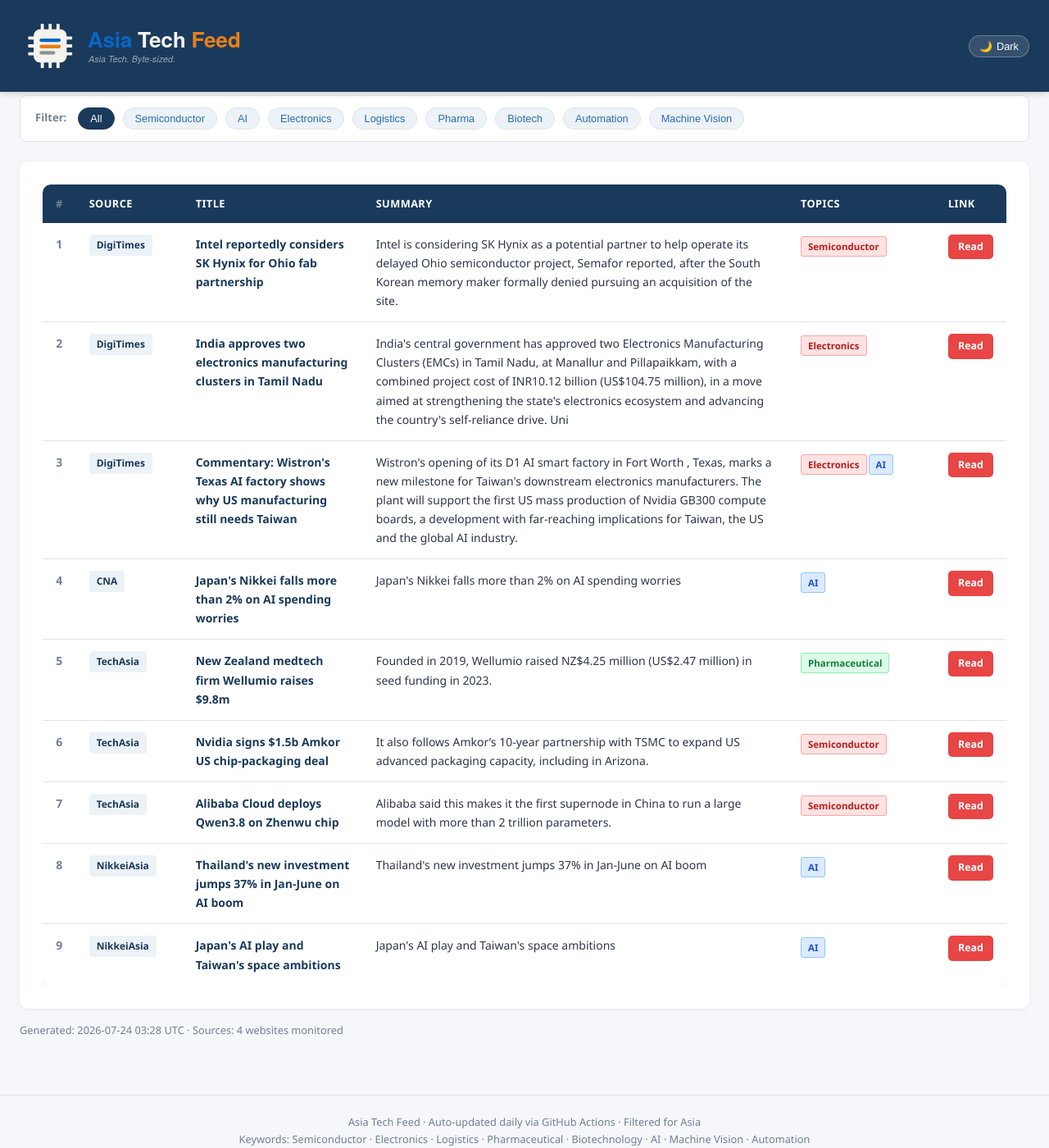
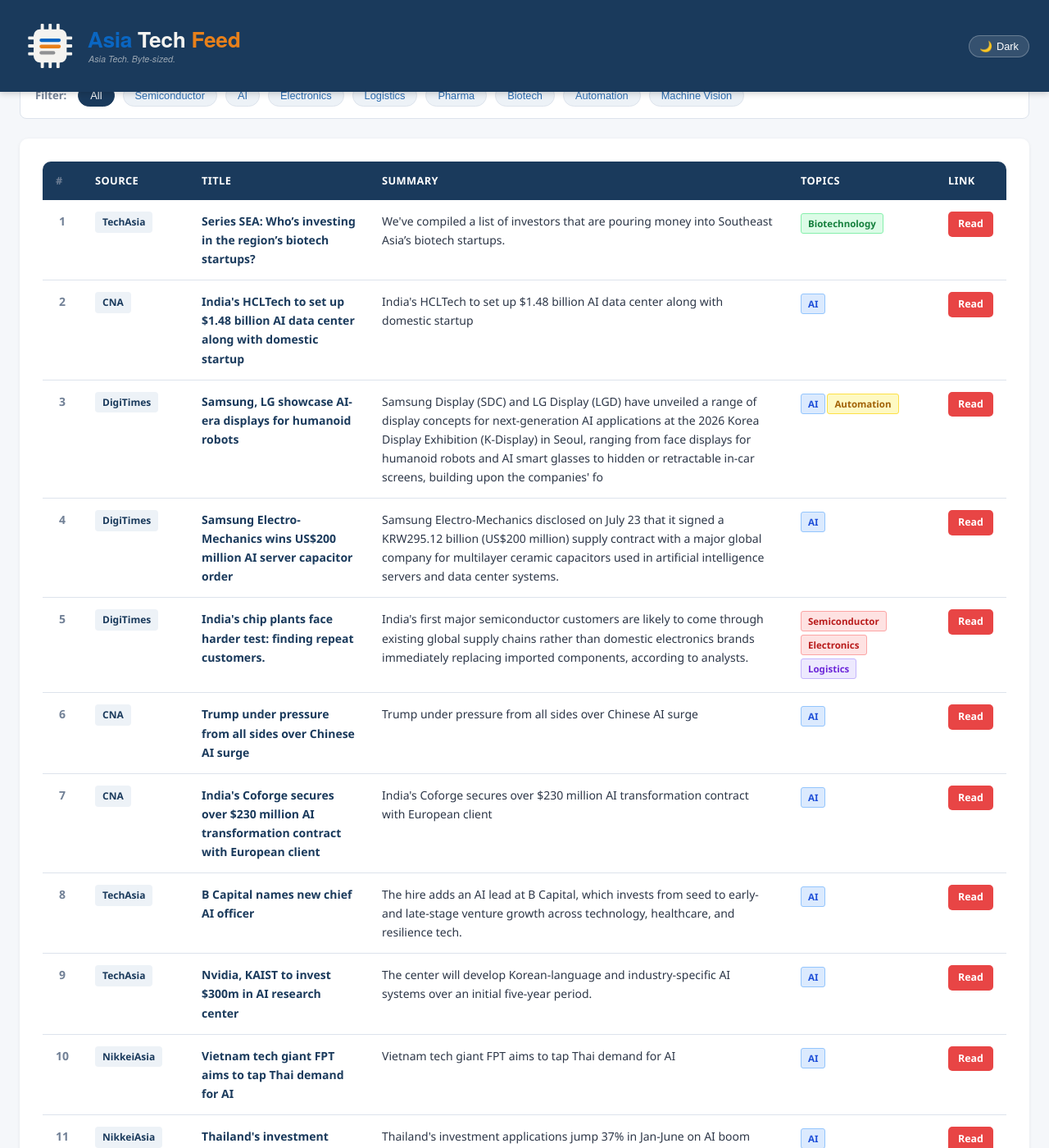
Before and after one commit to asiatechfeed/Asia-Tech-Feed, a Jekyll site: the page built from _posts/2026-07-24-asia-tech-news-digest.md, in a window 1280 px wide and 1400 px high, scrolled down 633 px. Shown: the whole window at 82% size. Built offline with Jekyll 4.4.1, drawn with Linux system fonts in a browser that asks for light colours; a script that is not in the unit is left out; some of the changed text lies outside the part shown.

Commit message:
📰 News digest 2026-07-24 (11 articles)

```diff
--- a/_posts/2026-07-24-asia-tech-news-digest.md
+++ b/_posts/2026-07-24-asia-tech-news-digest.md
@@ -1,16 +1,16 @@
 ---
 layout: post
 title: "Asia Tech News Digest - July 24, 2026"
-date: 2026-07-24 11:28:19 +0800
-articles_count: 9
+date: 2026-07-24 16:01:02 +0800
+articles_count: 11
 sources_count: 4
 sources: ["CNA", "DigiTimes", "NikkeiAsia", "TechAsia"]
 csv_file: /assets/data/news-2026-07-24.tsv
-featured_title: "Intel reportedly considers SK Hynix for Ohio fab partnership"
-featured_url: "https://www.digitimes.com/news/a20260724VL209/intel-sk-hynix-partnership-acquisition.html"
-featured_source: "DigiTimes"
-featured_summary: "Intel is considering SK Hynix as a potential partner to help operate its delayed Ohio semiconductor project, Semafor reported, after the South Korean memory maker formally denied pursuing an acquisition of the site."
-featured_image: "https://img.digitimes.com/newsshow/20260724vl209_files/2_2b.jpg"
+featured_title: "Series SEA: Who\u2019s investing in the region\u2019s biotech startups?"
+featured_url: "https://www.techinasia.com/top-sea-investors-biotech"
+featured_source: "TechAsia"
+featured_summary: "We've compiled a list of investors that are pouring money into Southeast Asia\u2019s biotech startups."
+featured_image: ""
 ---
 
 <table class="news-table">
@@ -27,75 +27,91 @@ featured_image: "https://img.digitimes.com/newsshow/20260724vl209_files/2_2b.jpg
 <tbody>
 <tr>
   <td class="col-num">1</td>
-  <td class="col-source"><span class="source-badge">DigiTimes</span></td>
-  <td class="col-title"><span class="article-title">Intel reportedly considers SK Hynix for Ohio fab partnership</span></td>
-  <td class="col-summary">Intel is considering SK Hynix as a potential partner to help operate its delayed Ohio semiconductor project, Semafor reported, after the South Korean memory maker formally denied pursuing an acquisition of the site.</td>
-  <td class="col-tags"><span class="tag semi">Semiconductor</span></td>
-  <td class="col-link"><a class="btn-link" href="https://www.digitimes.com/news/a20260724VL209/intel-sk-hynix-partnership-acquisition.html" target="_blank" rel="noopener">Read</a></td>
+  <td class="col-source"><span class="source-badge">TechAsia</span></td>
+  <td class="col-title"><span class="article-title">Series SEA: Who’s investing in the region’s biotech startups?</span></td>
+  <td class="col-summary">We've compiled a list of investors that are pouring money into Southeast Asia’s biotech startups.</td>
+  <td class="col-tags"><span class="tag bio">Biotechnology</span></td>
+  <td class="col-link"><a class="btn-link" href="https://www.techinasia.com/top-sea-investors-biotech" target="_blank" rel="noopener">Read</a></td>
 </tr>
 <tr>
   <td class="col-num">2</td>
-  <td class="col-source"><span class="source-badge">DigiTimes</span></td>
-  <td class="col-title"><span class="article-title">India approves two electronics manufacturing clusters in Tamil Nadu</span></td>
-  <td class="col-summary">India's central government has approved two Electronics Manufacturing Clusters (EMCs) in Tamil Nadu, at Manallur and Pillapaikkam, with a combined project cost of INR10.12 billion (US$104.75 million), in a move aimed at strengthening the state's electronics ecosystem and advancing the country's self-reliance drive. Uni</td>
-  <td class="col-tags"><span class="tag semi">Electronics</span></td>
-  <td class="col-link"><a class="btn-link" href="https://www.digitimes.com/news/a20260724VL206/electronics-manufacturing-government-exports-semicon.html" target="_blank" rel="noopener">Read</a></td>
+  <td class="col-source"><span class="source-badge">CNA</span></td>
+  <td class="col-title"><span class="article-title">India's HCLTech to set up $1.48 billion AI data center along with domestic startup</span></td>
+  <td class="col-summary">India's HCLTech to set up $1.48 billion AI data center along with domestic startup</td>
+  <td class="col-tags"><span class="tag ai">AI</span></td>
+  <td class="col-link"><a class="btn-link" href="https://www.channelnewsasia.com/business/indias-hcltech-set-up-148-billion-ai-data-center-along-domestic-startup-6275501" target="_blank" rel="noopener">Read</a></td>
 </tr>
 <tr>
   <td class="col-num">3</td>
   <td class="col-source"><span class="source-badge">DigiTimes</span></td>
-  <td class="col-title"><span class="article-title">Commentary: Wistron's Texas AI factory shows why US manufacturing still needs Taiwan</span></td>
-  <td class="col-summary">Wistron's opening of its D1 AI smart factory in Fort Worth , Texas, marks a new milestone for Taiwan's downstream electronics manufacturers. The plant will support the first US mass production of Nvidia GB300 compute boards, a development with far-reaching implications for Taiwan, the US and the global AI industry.</td>
-  <td class="col-tags"><span class="tag semi">Electronics</span><span class="tag ai">AI</span></td>
-  <td class="col-link"><a class="btn-link" href="https://www.digitimes.com/news/a20260724PD219/wistron-texas-electronics-manufacturing-taiwan-usa.html" target="_blank" rel="noopener">Read</a></td>
+  <td class="col-title"><span class="article-title">Samsung, LG showcase AI-era displays for humanoid robots</span></td>
+  <td class="col-summary">Samsung Display (SDC) and LG Display (LGD) have unveiled a range of display concepts for next-generation AI applications at the 2026 Korea Display Exhibition (K-Display) in Seoul, ranging from face displays for humanoid robots and AI smart glasses to hidden or retractable in-car screens, building upon the companies' fo</td>
+  <td class="col-tags"><span class="tag ai">AI</span><span class="tag auto">Automation</span></td>
+  <td class="col-link"><a class="btn-link" href="https://www.digitimes.com/news/a20260724PD229/sdc-lg-display-robot-automotive-display.html" target="_blank" rel="noopener">Read</a></td>
 </tr>
 <tr>
   <td class="col-num">4</td>
-  <td class="col-source"><span class="source-badge">CNA</span></td>
-  <td class="col-title"><span class="article-title">Japan's Nikkei falls more than 2% on AI spending worries</span></td>
-  <td class="col-summary">Japan's Nikkei falls more than 2% on AI spending worries</td>
+  <td class="col-source"><span class="source-badge">DigiTimes</span></td>
+  <td class="col-title"><span class="article-title">Samsung Electro-Mechanics wins US$200 million AI server capacitor order</span></td>
+  <td class="col-summary">Samsung Electro-Mechanics disclosed on July 23 that it signed a KRW295.12 billion (US$200 million) supply contract with a major global company for multilayer ceramic capacitors used in artificial intelligence servers and data center systems.</td>
   <td class="col-tags"><span class="tag ai">AI</span></td>
-  <td class="col-link"><a class="btn-link" href="https://www.channelnewsasia.com/business/japans-nikkei-falls-more-2-ai-spending-worries-6275061" target="_blank" rel="noopener">Read</a></td>
+  <td class="col-link"><a class="btn-link" href="https://www.digitimes.com/news/a20260724VL215/semco-capacitor-ai-server-mlcc-silicon.html" target="_blank" rel="noopener">Read</a></td>
 </tr>
 <tr>
   <td class="col-num">5</td>
-  <td class="col-source"><span class="source-badge">TechAsia</span></td>
-  <td class="col-title"><span class="article-title">New Zealand medtech firm Wellumio raises $9.8m</span></td>
-  <td class="col-summary">Founded in 2019, Wellumio raised NZ$4.25 million (US$2.47 million) in seed funding in 2023.</td>
-  <td class="col-tags"><span class="tag bio">Pharmaceutical</span></td>
-  <td class="col-link"><a class="btn-link" href="https://www.techinasia.com/new-zealand-medtech-startup-wellumio-nets-7-3m-pre-series-a" target="_blank" rel="noopener">Read</a></td>
+  <td class="col-source"><span class="source-badge">DigiTimes</span></td>
+  <td class="col-title"><span class="article-title">India's chip plants face harder test: finding repeat customers.</span></td>
+  <td class="col-summary">India's first major semiconductor customers are likely to come through existing global supply chains rather than domestic electronics brands immediately replacing imported components, according to analysts.</td>
+  <td class="col-tags"><span class="tag semi">Semiconductor</span><span class="tag semi">Electronics</span><span class="tag logis">Logistics</span></td>
+  <td class="col-link"><a class="btn-link" href="https://www.digitimes.com/news/a20260724VL212/india-ic-manufacturing-fab-automotive-electronics-demand.html" target="_blank" rel="noopener">Read</a></td>
 </tr>
 <tr>
   <td class="col-num">6</td>
-  <td class="col-source"><span class="source-badge">TechAsia</span></td>
-  <td class="col-title"><span class="article-title">Nvidia signs $1.5b Amkor US chip-packaging deal</span></td>
-  <td class="col-summary">It also follows Amkor’s 10-year partnership with TSMC to expand US advanced packaging capacity, including in Arizona.</td>
-  <td class="col-tags"><span class="tag semi">Semiconductor</span></td>
-  <td class="col-link"><a class="btn-link" href="https://www.techinasia.com/taiwans-ase-forecasts-its-advanced-chip-packaging-to-hit-3-2b" target="_blank" rel="noopener">Read</a></td>
+  <td class="col-source"><span class="source-badge">CNA</span></td>
+  <td class="col-title"><span class="article-title">Trump under pressure from all sides over Chinese AI surge</span></td>
+  <td class="col-summary">Trump under pressure from all sides over Chinese AI surge</td>
+  <td class="col-tags"><span class="tag ai">AI</span></td>
+  <td class="col-link"><a class="btn-link" href="https://www.channelnewsasia.com/world/trump-us-china-ai-surge-open-source-models-kimi-k3-6275411" target="_blank" rel="noopener">Read</a></td>
 </tr>
 <tr>
   <td class="col-num">7</td>
-  <td class="col-source"><span class="source-badge">TechAsia</span></td>
-  <td class="col-title"><span class="article-title">Alibaba Cloud deploys Qwen3.8 on Zhenwu chip</span></td>
-  <td class="col-summary">Alibaba said this makes it the first supernode in China to run a large model with more than 2 trillion parameters.</td>
-  <td class="col-tags"><span class="tag semi">Semiconductor</span></td>
-  <td class="col-link"><a class="btn-link" href="https://www.techinasia.com/alibaba-cloud-holds-401-chinas-ai-cloud-market" target="_blank" rel="noopener">Read</a></td>
+  <td class="col-source"><span class="source-badge">CNA</span></td>
+  <td class="col-title"><span class="article-title">India's Coforge secures over $230 million AI transformation contract with European client</span></td>
+  <td class="col-summary">India's Coforge secures over $230 million AI transformation contract with European client</td>
+  <td class="col-tags"><span class="tag ai">AI</span></td>
+  <td class="col-link"><a class="btn-link" href="https://www.channelnewsasia.com/business/indias-coforge-secures-over-230-million-ai-transformation-contract-european-client-6275396" target="_blank" rel="noopener">Read</a></td>
 </tr>
 <tr>
   <td class="col-num">8</td>
-  <td class="col-source"><span class="source-badge">NikkeiAsia</span></td>
-  <td class="col-title"><span class="article-title">Thailand's new investment jumps 37% in Jan-June on AI boom</span></td>
-  <td class="col-summary">Thailand's new investment jumps 37% in Jan-June on AI boom</td>
+  <td class="col-source"><span class="source-badge">TechAsia</span></td>
+  <td class="col-title"><span class="article-title">B Capital names new chief AI officer</span></td>
+  <td class="col-summary">The hire adds an AI lead at B Capital, which invests from seed to early- and late-stage venture growth across technology, healthcare, and resilience tech.</td>
   <td class="col-tags"><span class="tag ai">AI</span></td>
-  <td class="col-link"><a class="btn-link" href="https://asia.nikkei.com/business/technology/artificial-intelligence/thailand-s-new-investment-jumps-37-in-jan-june-on-ai-boom" target="_blank" rel="noopener">Read</a></td>
+  <td class="col-link"><a class="btn-link" href="https://www.techinasia.com/us-ai-platform-palebluedot-valued-at-1b-in-b-capital-led-round" target="_blank" rel="noopener">Read</a></td>
 </tr>
 <tr>
   <td class="col-num">9</td>
+  <td class="col-source"><span class="source-badge">TechAsia</span></td>
+  <td class="col-title"><span class="article-title">Nvidia, KAIST to invest $300m in AI research center</span></td>
+  <td class="col-summary">The center will develop Korean-language and industry-specific AI systems over an initial five-year period.</td>
+  <td class="col-tags"><span class="tag ai">AI</span></td>
+  <td class="col-link"><a class="btn-link" href="https://www.techinasia.com/nvidia-intel-join-ai-startup-prime-intellects-130m" target="_blank" rel="noopener">Read</a></td>
+</tr>
+<tr>
+  <td class="col-num">10</td>
   <td class="col-source"><span class="source-badge">NikkeiAsia</span></td>
-  <td class="col-title"><span class="article-title">Japan's AI play and Taiwan's space ambitions</span></td>
-  <td class="col-summary">Japan's AI play and Taiwan's space ambitions</td>
+  <td class="col-title"><span class="article-title">Vietnam tech giant FPT aims to tap Thai demand for AI</span></td>
+  <td class="col-summary">Vietnam tech giant FPT aims to tap Thai demand for AI</td>
   <td class="col-tags"><span class="tag ai">AI</span></td>
-  <td class="col-link"><a class="btn-link" href="https://asia.nikkei.com/techasia/japan-s-ai-play-and-taiwan-s-space-ambitions" target="_blank" rel="noopener">Read</a></td>
+  <td class="col-link"><a class="btn-link" href="https://asia.nikkei.com/business/technology/vietnam-tech-giant-fpt-aims-to-tap-thai-demand-for-ai" target="_blank" rel="noopener">Read</a></td>
+</tr>
+<tr>
+  <td class="col-num">11</td>
+  <td class="col-source"><span class="source-badge">NikkeiAsia</span></td>
+  <td class="col-title"><span class="article-title">Thailand's investment applications jump 37% in Jan-June on AI boom</span></td>
+  <td class="col-summary">Thailand's investment applications jump 37% in Jan-June on AI boom</td>
+  <td class="col-tags"><span class="tag ai">AI</span></td>
+  <td class="col-link"><a class="btn-link" href="https://asia.nikkei.com/business/technology/artificial-intelligence/thailand-s-investment-applications-jump-37-in-jan-june-on-ai-boom" target="_blank" rel="noopener">Read</a></td>
 </tr>
 </tbody>
 </table>
```
Also changed, not shown: _data/seen_urls.json (+12 -1 lines), _digest_meta.json (+21 -21 lines), assets/data/news-2026-07-24.tsv (+11 -9 lines), assets/data/search-index.json.
